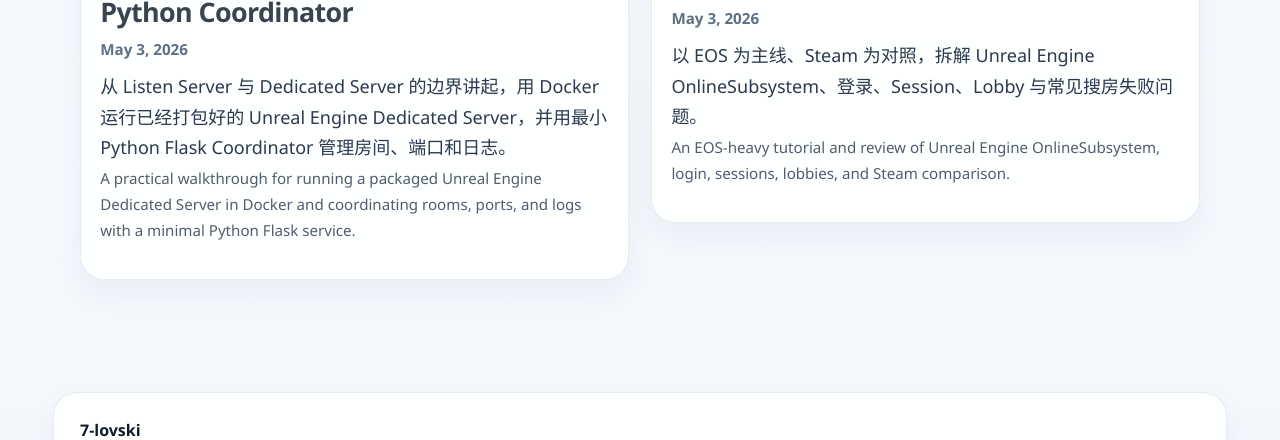
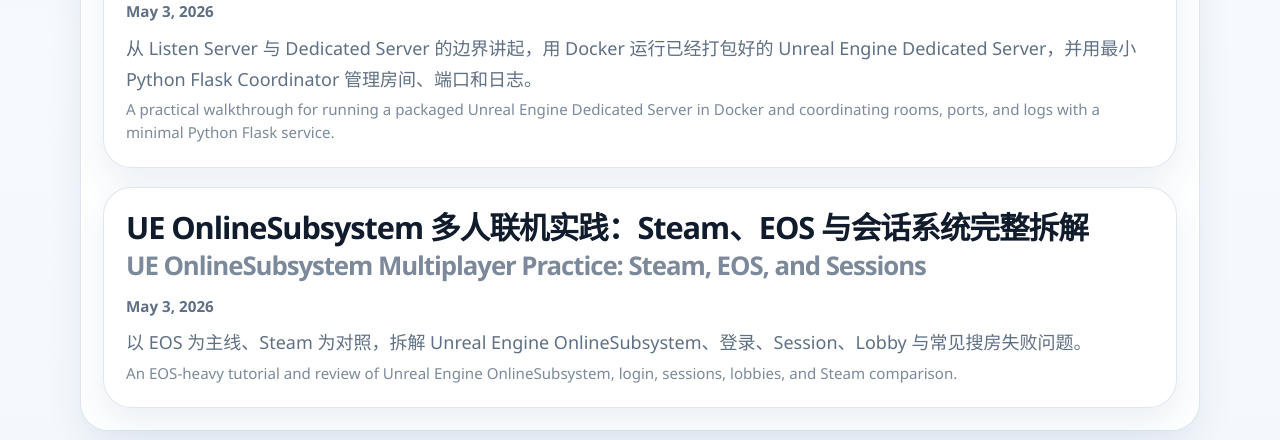
Before and after one commit to 7-lovski/7-lovski.github.io, an Astro site: page /blog in a window 1280 px wide. Shown: the part 556-996 px from the top of the page. Built offline with nearby package versions, Linux system fonts and the light colour scheme; Astro itself is replaced by a stand-in of ours.

Commit message:
页面更新

```diff
--- a/src/components/BlogIndexPage.astro
+++ b/src/components/BlogIndexPage.astro
@@ -42,26 +42,28 @@ const emptyText = {
     <section>
         {
             posts.length > 0 ? (
-                <ul class="post-list">
+                <div class="post-list card">
                     {
                         posts.map((post) => (
-                                <li>
-                                    <a href={getContentPath('blog', post.id, locale)}>
+                                <article class="card post-card">
+                                    <a class="post-card-link" href={getContentPath('blog', post.id, locale)}>
                                         {post.data.heroImage && (
                                                 <Image width={720} height={360} src={post.data.heroImage} alt="" />
                                         )}
-                                        <LocalizedText locale={locale} text={post.data.title} tag="h2" class="title" />
+                                        <LocalizedText locale={locale} text={post.data.title} tag="h2" class="post-card-title" />
                                         <p class="date">
                                             <FormattedDate date={post.data.pubDate} />
                                         </p>
-                                        <LocalizedText locale={locale} text={post.data.description} tag="p" class="desc" />
+                                        <LocalizedText locale={locale} text={post.data.description} tag="p" class="post-card-description" />
                                     </a>
-                                </li>
+                                </article>
                         ))
                     }
-                </ul>
+                </div>
             ) : (
-                <LocalizedText locale={locale} text={emptyText} tag="p" class="empty-state" />
+                <div class="card post-list">
+                    <LocalizedText locale={locale} text={emptyText} tag="p" class="empty-state" />
+                </div>
             )
         }
     </section>
@@ -77,42 +79,47 @@ const emptyText = {
 
     .post-list {
         display: grid;
-        grid-template-columns: repeat(2, minmax(0, 1fr));
-        gap: 1.4rem;
-        list-style: none;
-        padding: 0;
-        margin: 0;
+        grid-template-columns: 1fr;
+        gap: 1.2rem;
+        padding: 1.35rem;
+        margin-top: 2rem;
     }
 
-    .post-list li a {
+    .post-card {
+        padding: 1.4rem;
+        transition: transform 0.2s ease, box-shadow 0.2s ease;
+    }
+
+    .post-card:hover {
+        transform: translateY(-2px);
+        box-shadow: 0 16px 30px rgba(35, 68, 110, 0.1);
+    }
+
+    .post-card-link {
         display: block;
-        padding: 1.2rem;
-        border: 1px solid rgba(164, 182, 204, 0.28);
-        border-radius: 24px;
-        background: rgba(255, 255, 255, 0.9);
-        box-shadow: 0 14px 32px rgba(20, 43, 74, 0.05);
         text-decoration: none;
         color: inherit;
-        transition: 0.2s ease;
     }
 
-    .post-list li a:hover {
-        transform: translateY(-2px);
+    .post-card img {
+        display: block;
+        width: 100%;
+        margin-bottom: 1rem;
+        border-radius: 18px;
     }
 
-    .post-list img {
-        margin-bottom: 1rem;
-        border-radius: 16px;
-    }
-
-    .title {
-        margin: 0 0 0.5rem;
+    :global(.post-card-title) {
+        margin: 0 0 0.65rem;
+        font-size: clamp(1.9rem, 2.4vw, 2.45rem);
+        line-height: 1.12;
+        letter-spacing: -0.035em;
         color: rgb(var(--black));
     }
 
-    .title :global(.locale-en) {
+    :global(.post-card-title .locale-en) {
+        display: block;
         margin-top: 0.28rem;
-        font-size: 0.62em;
+        font-size: 0.8em;
         line-height: 1.35;
         color: rgb(var(--gray));
     }
@@ -124,12 +131,14 @@ const emptyText = {
         font-weight: 700;
     }
 
-    .desc {
+    :global(.post-card-description) {
         margin: 0;
         color: rgb(var(--gray));
+        line-height: 1.7;
     }
 
-    .desc :global(.locale-en) {
+    :global(.post-card-description .locale-en) {
+        display: block;
         margin-top: 0.28rem;
         font-size: 0.9em;
         line-height: 1.55;
@@ -137,15 +146,7 @@ const emptyText = {
 
     .empty-state {
         padding: 1.2rem;
-        border: 1px solid rgba(164, 182, 204, 0.28);
-        border-radius: 18px;
-        background: rgba(255, 255, 255, 0.82);
+        margin: 0;
         color: rgb(var(--gray));
     }
-
-    @media (max-width: 900px) {
-        .post-list {
-            grid-template-columns: 1fr;
-        }
-    }
 </style>
--- a/src/components/HomePage.astro
+++ b/src/components/HomePage.astro
@@ -135,8 +135,8 @@ const featuredProjectLinkText = {
                                     <p class="post-date">
                                         <FormattedDate date={post.data.pubDate} />
                                     </p>
-                                    <h3>{post.data.title}</h3>
-                                    <p>{post.data.description}</p>
+                                    <LocalizedText locale={locale} text={post.data.title} tag="h3" class="post-card-title" />
+                                    <LocalizedText locale={locale} text={post.data.description} tag="p" class="post-card-description" />
                                 </a>
                         ))
                     }
@@ -344,6 +344,33 @@ const featuredProjectLinkText = {
         color: inherit;
     }
 
+    :global(.post-card-title) {
+        margin: 0 0 0.65rem;
+        font-size: clamp(1.2rem, 1.6vw, 1.45rem);
+        line-height: 1.18;
+        letter-spacing: -0.02em;
+    }
+
+    :global(.post-card-title .locale-en) {
+        display: block;
+        margin-top: 0.25rem;
+        font-size: 0.78em;
+        line-height: 1.22;
+        color: rgb(var(--gray-dark));
+    }
+
+    :global(.post-card-description) {
+        margin: 0;
+        line-height: 1.62;
+    }
+
+    :global(.post-card-description .locale-en) {
+        display: block;
+        margin-top: 0.25rem;
+        font-size: 0.9em;
+        line-height: 1.55;
+    }
+
     .post-empty-card {
         color: rgb(var(--gray));
     }
--- a/src/data/siteContent.ts
+++ b/src/data/siteContent.ts
@@ -167,7 +167,7 @@ export const projectsContent = {
 		en: 'Projects and Practice',
 	},
 	description: {
-		zh: '这里先放精选项目与练习占位，后面再逐步替换成真实作品。',
+		zh: '用于项目展示',
 		en: 'Start with selected projects and placeholders here, then gradually replace them with real work.',
 	},
 	items: [
--- a/src/layouts/ProjectPost.astro
+++ b/src/layouts/ProjectPost.astro
@@ -334,7 +334,7 @@ const labels = {
 	main {
 		width: calc(100% - 2em);
 		max-width: 100%;
-		margin: 0;
+		margin: 0 auto;
 	}
 
 	.project-shell {
@@ -413,8 +413,10 @@ const labels = {
 	.case-study-hero-video {
 		display: block;
 		width: 100%;
+		max-width: 100%;
 		height: 100%;
 		min-height: 100%;
+		box-sizing: border-box;
 		object-fit: cover;
 		background: #000;
 		border: 0;
@@ -1174,9 +1176,12 @@ const labels = {
 			padding: 0 0 1rem;
 		}
 
-		.case-study-hero-media,
 		.hero-placeholder {
 			min-height: 300px;
+		}
+
+		.case-study-hero-media {
+			min-height: 0;
 		}
 
 		.hero-title-wrap {
```
Also changed, not shown: 1 other file.
